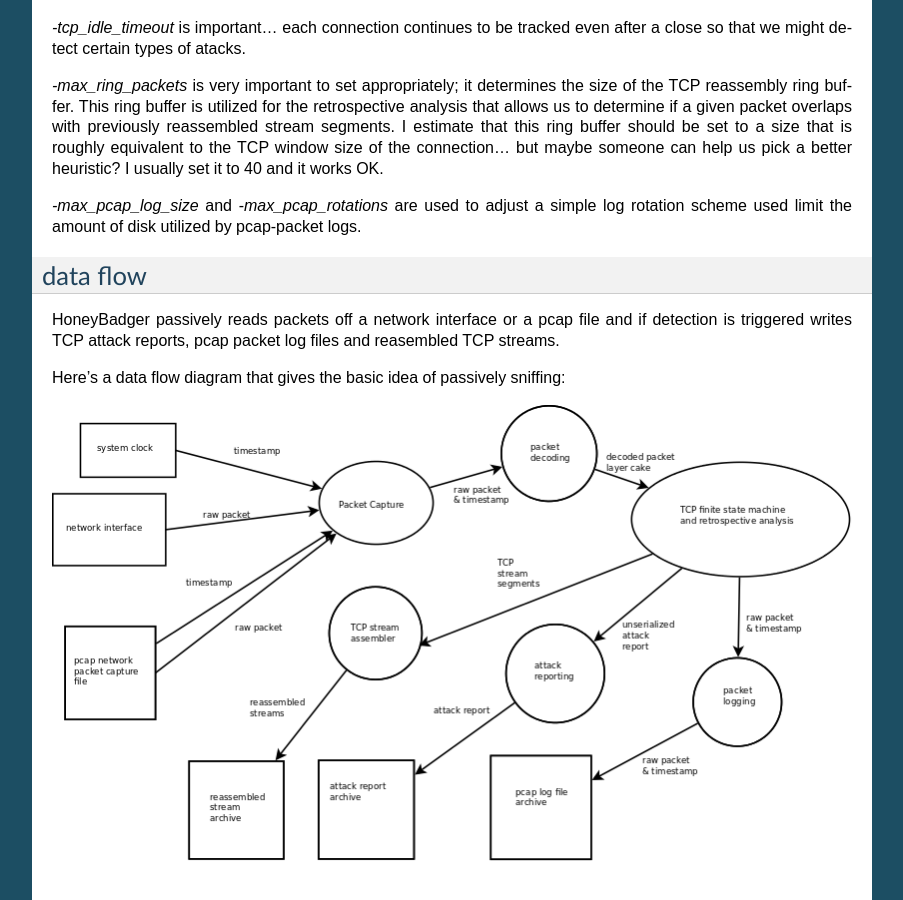
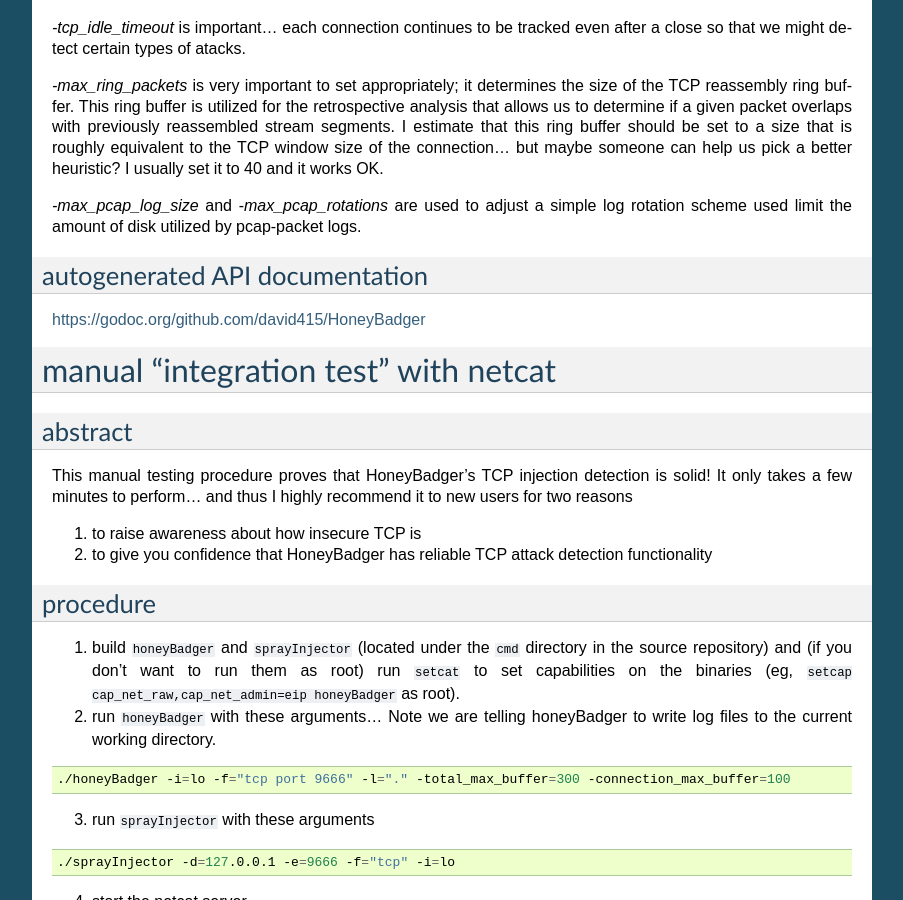
Before and after one commit to david415/HoneyBadger_docs, a Sphinx documentation site: the page built from source/index.rst, in a window 1280 px wide and 900 px high, scrolled down 3887 px. Shown: the whole window, without its empty margins (198-1101 px from the left). Built offline with Sphinx 7.4.7, drawn with Linux system fonts in a browser that asks for light colours.

Commit message:
Remove data flow diagram

```diff
--- a/source/index.rst
+++ b/source/index.rst
@@ -220,19 +220,6 @@
 
 
 
-data flow
----------
-
-HoneyBadger passively reads packets off a network interface or a pcap file and if detection is triggered writes
-TCP attack reports, pcap packet log files and reasembled TCP streams.
-
-Here's a data flow diagram that gives the basic idea of passively sniffing:
-
-.. image:: images/honeybadger_dfd1.png
-|
-
-
-
 autogenerated API documentation
 -------------------------------
 https://godoc.org/github.com/david415/HoneyBadger
```
